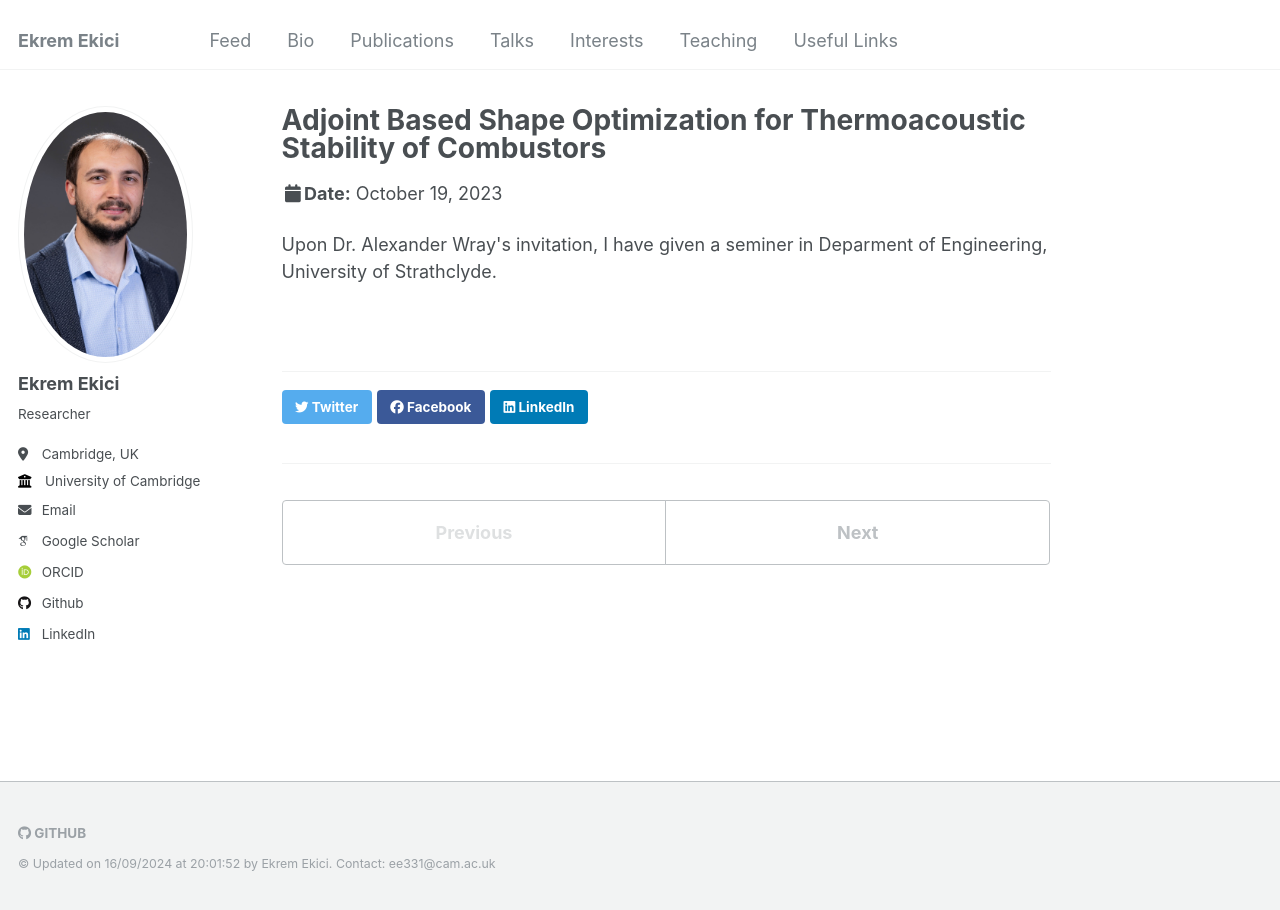
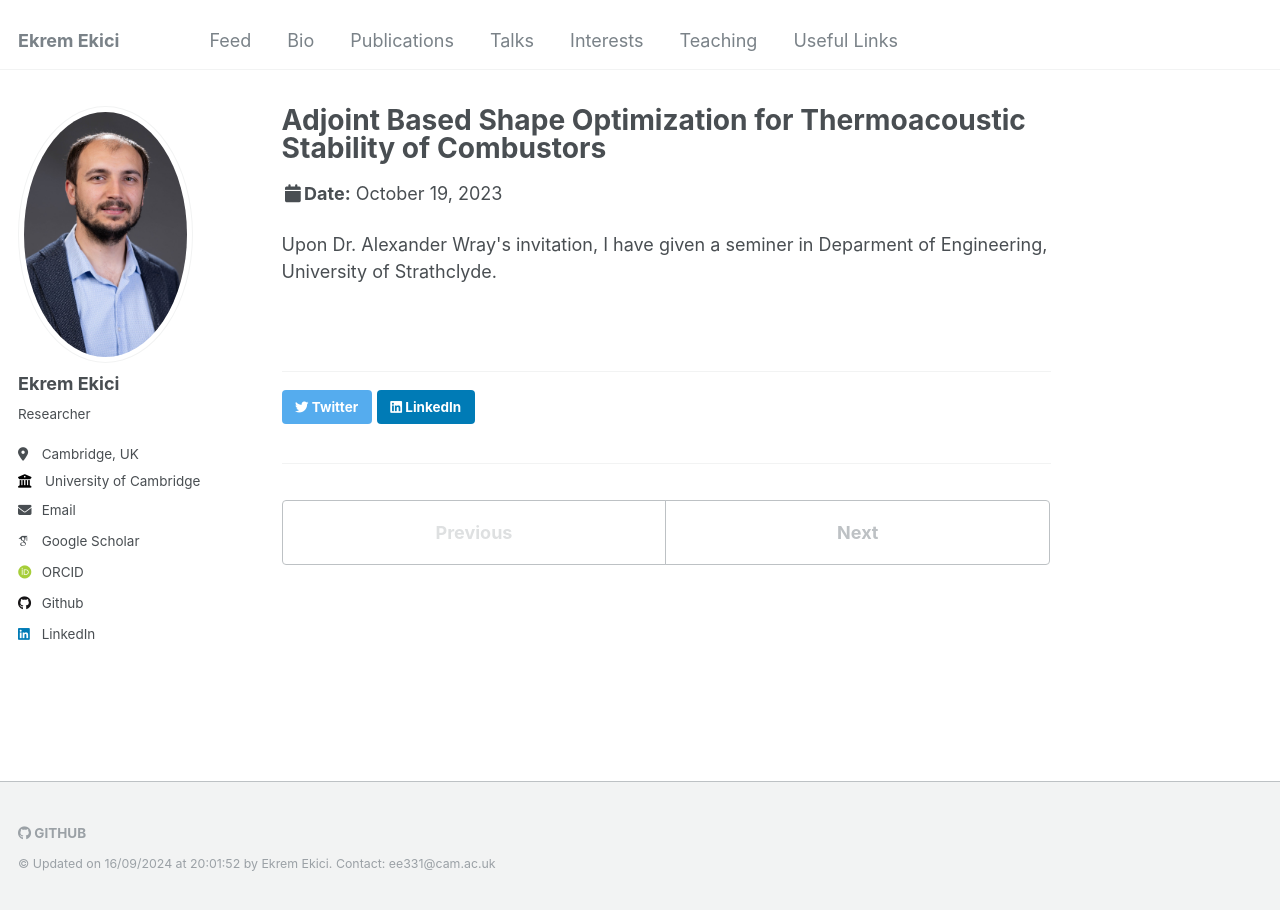
Before and after one commit to ekremekc/ekremekc.github.io, a Jekyll site: the page built from _talks/2023-10-19-Adjoint-Based-Shape-Optimization-for-Thermoacoustic-Stability-of-Combustors.md, in a window 1280 px wide. Built offline with Jekyll 4.4.1, drawn with Linux system fonts in a browser that asks for light colours; some web fonts are replaced.

Commit message:
remove facebook buttons

```diff
--- a/_includes/social-share.html
+++ b/_includes/social-share.html
@@ -7,7 +7,7 @@
 
   <a href="https://twitter.com/intent/tweet?text={{ base_path }}{{ page.url }}" class="btn btn--twitter" title="{{ site.data.ui-text[site.locale].share_on_label | default: 'Share on' }} Twitter"><i class="fab fa-twitter" aria-hidden="true"></i><span> Twitter</span></a>
 
-  <a href="https://www.facebook.com/sharer/sharer.php?u={{ base_path }}{{ page.url }}" class="btn btn--facebook" title="{{ site.data.ui-text[site.locale].share_on_label | default: 'Share on' }} Facebook"><i class="fab fa-facebook" aria-hidden="true"></i><span> Facebook</span></a>
+  <!-- <a href="https://www.facebook.com/sharer/sharer.php?u={{ base_path }}{{ page.url }}" class="btn btn--facebook" title="{{ site.data.ui-text[site.locale].share_on_label | default: 'Share on' }} Facebook"><i class="fab fa-facebook" aria-hidden="true"></i><span> Facebook</span></a> -->
 
   <a href="https://www.linkedin.com/shareArticle?mini=true&url={{ base_path }}{{ page.url }}" class="btn btn--linkedin" title="{{ site.data.ui-text[site.locale].share_on_label | default: 'Share on' }} LinkedIn"><i class="fab fa-linkedin" aria-hidden="true"></i><span> LinkedIn</span></a>
 </section>
```
